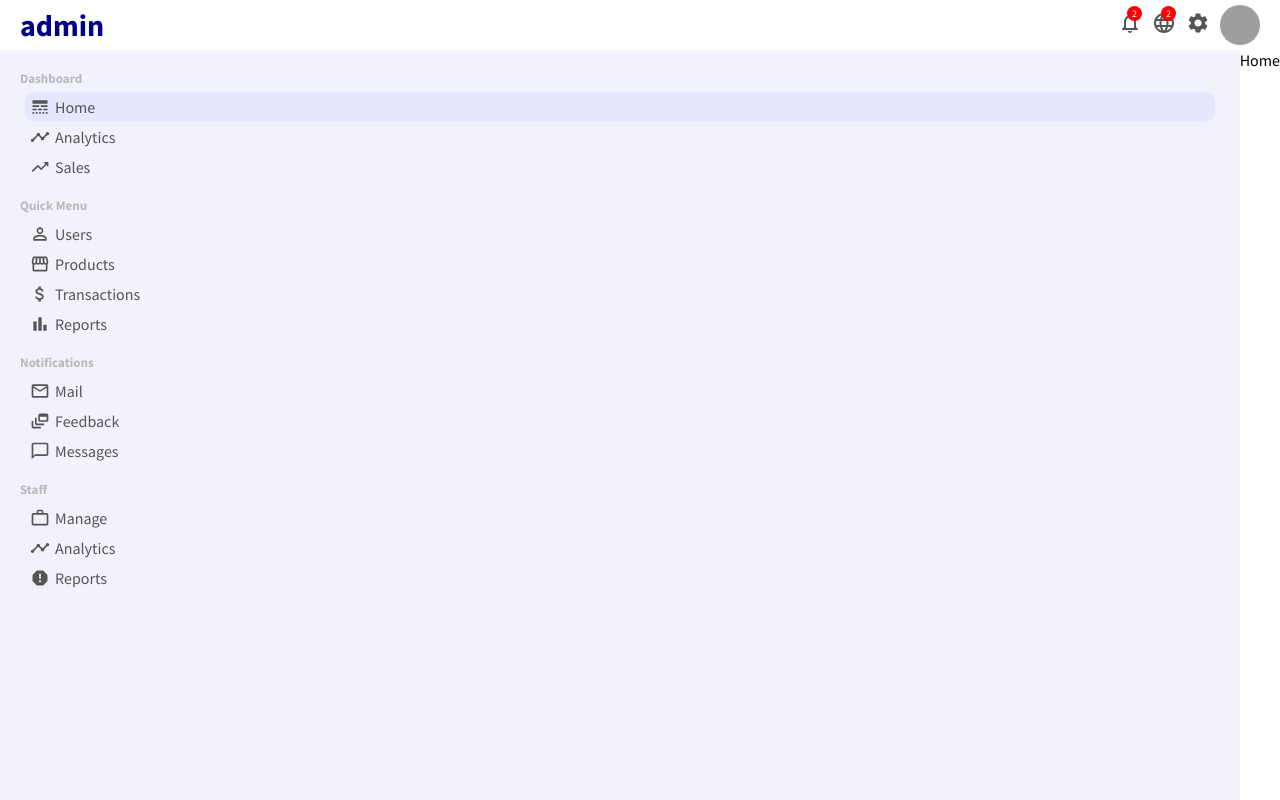
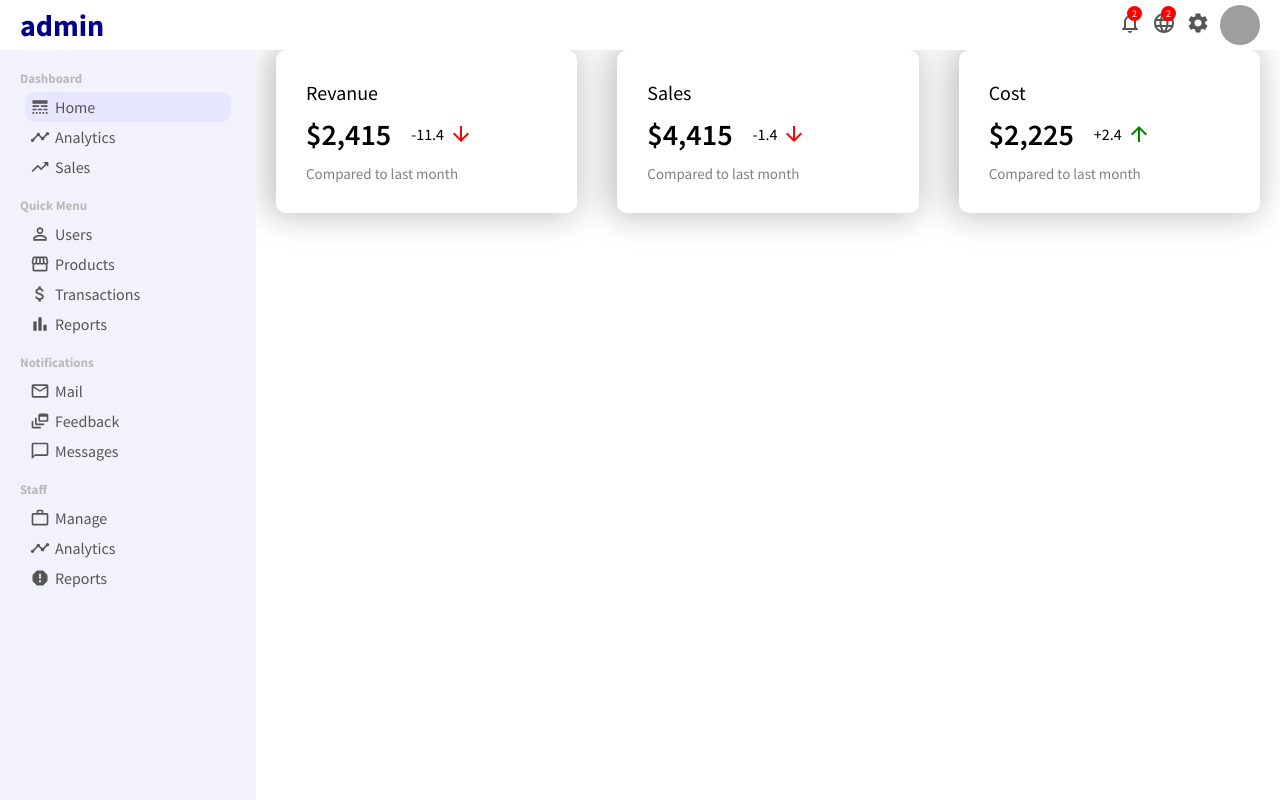
Before and after one commit to ArmineDemirchyan/eCommerce_Admin_Dashboard, a React (Create React App) app: page / in a window 1280 px wide. Built offline with nearby package versions, Linux system fonts and the light colour scheme; grey boxes are pictures that could not be loaded.

Commit message:
info-widgets done

```diff
--- a/package.json
+++ b/package.json
@@ -13,6 +13,7 @@
     "react-dom": "^18.2.0",
     "react-router-dom": "^6.4.4",
     "react-scripts": "5.0.1",
+    "recharts": "^2.1.16",
     "web-vitals": "^2.1.4"
   },
   "scripts": {
--- /dev/null
+++ b/src/components/featuredInfo/FeaturedInfo.css
@@ -0,0 +1,52 @@
+.featured {
+    width: 100%;
+    display: flex;
+    justify-content: space-between;
+  }
+
+  .featuredItem {
+    flex: 1;
+    margin: 0px 20px;
+    padding: 30px;
+    border-radius: 10px;
+    cursor: pointer;
+    box-shadow: -4px -1px 33px 4px rgba(0,0,0,0.25);
+    -webkit-box-shadow: -4px -1px 33px 4px rgba(0,0,0,0.25);
+    -moz-box-shadow: -4px -1px 33px 4px rgba(0,0,0,0.25);
+  }
+
+  .featuredTitle{
+      font-size: 20px;
+  }
+
+  .featuredMoneyContainer{
+      margin: 10px 0px;
+      display: flex;
+      align-items: center;
+  }
+
+  .featuredMoney{
+      font-size: 30px;
+      font-weight: 600;
+  }
+
+  .featuredMoneyRate{
+      display: flex;
+      align-items: center;
+      margin-left: 20px;
+  }
+
+  .featuredIcon{
+      font-size: 14px;
+      margin-left: 5px;
+      color: green;
+  }
+
+  .featuredIcon.negative{
+      color: red;
+  }
+
+  .featuredSub{
+      font-size: 15px;
+      color: gray;
+  }
--- /dev/null
+++ b/src/components/featuredInfo/FeaturedInfo.js
@@ -0,0 +1,40 @@
+import { ArrowDownward, ArrowUpward } from "@mui/icons-material";
+import React from "react";
+import "./FeaturedInfo.css";
+
+export default function FeaturedInfo() {
+    return (
+      <div className="featured">
+        <div className="featuredItem">
+          <span className="featuredTitle">Revanue</span>
+          <div className="featuredMoneyContainer">
+            <span className="featuredMoney">$2,415</span>
+            <span className="featuredMoneyRate">
+              -11.4 <ArrowDownward  className="featuredIcon negative"/>
+            </span>
+          </div>
+          <span className="featuredSub">Compared to last month</span>
+        </div>
+        <div className="featuredItem">
+          <span className="featuredTitle">Sales</span>
+          <div className="featuredMoneyContainer">
+            <span className="featuredMoney">$4,415</span>
+            <span className="featuredMoneyRate">
+              -1.4 <ArrowDownward className="featuredIcon negative"/>
+            </span>
+          </div>
+          <span className="featuredSub">Compared to last month</span>
+        </div>
+        <div className="featuredItem">
+          <span className="featuredTitle">Cost</span>
+          <div className="featuredMoneyContainer">
+            <span className="featuredMoney">$2,225</span>
+            <span className="featuredMoneyRate">
+              +2.4 <ArrowUpward className="featuredIcon"/>
+            </span>
+          </div>
+          <span className="featuredSub">Compared to last month</span>
+        </div>
+      </div>
+    );
+  }
--- a/src/pages/home/Home.css
+++ b/src/pages/home/Home.css
@@ -0,0 +1,3 @@
+.home{
+   flex: 4;
+}
--- a/src/pages/home/Home.js
+++ b/src/pages/home/Home.js
@@ -1,10 +1,11 @@
-import React from 'react';
-import "./Home.css"
+import React from "react";
+import FeaturedInfo from "../../components/featuredInfo/FeaturedInfo";
+import "./Home.css";
 
 const Home = () => {
-  return (
-    <div className='home'>Home</div>
-  )
-}
+  return <div className="home">
+    <FeaturedInfo/>
+  </div>;
+};
 
-export default Home
+export default Home;
```
Also changed, not shown: 1 other file (tests, documents, lock files or other folders).
